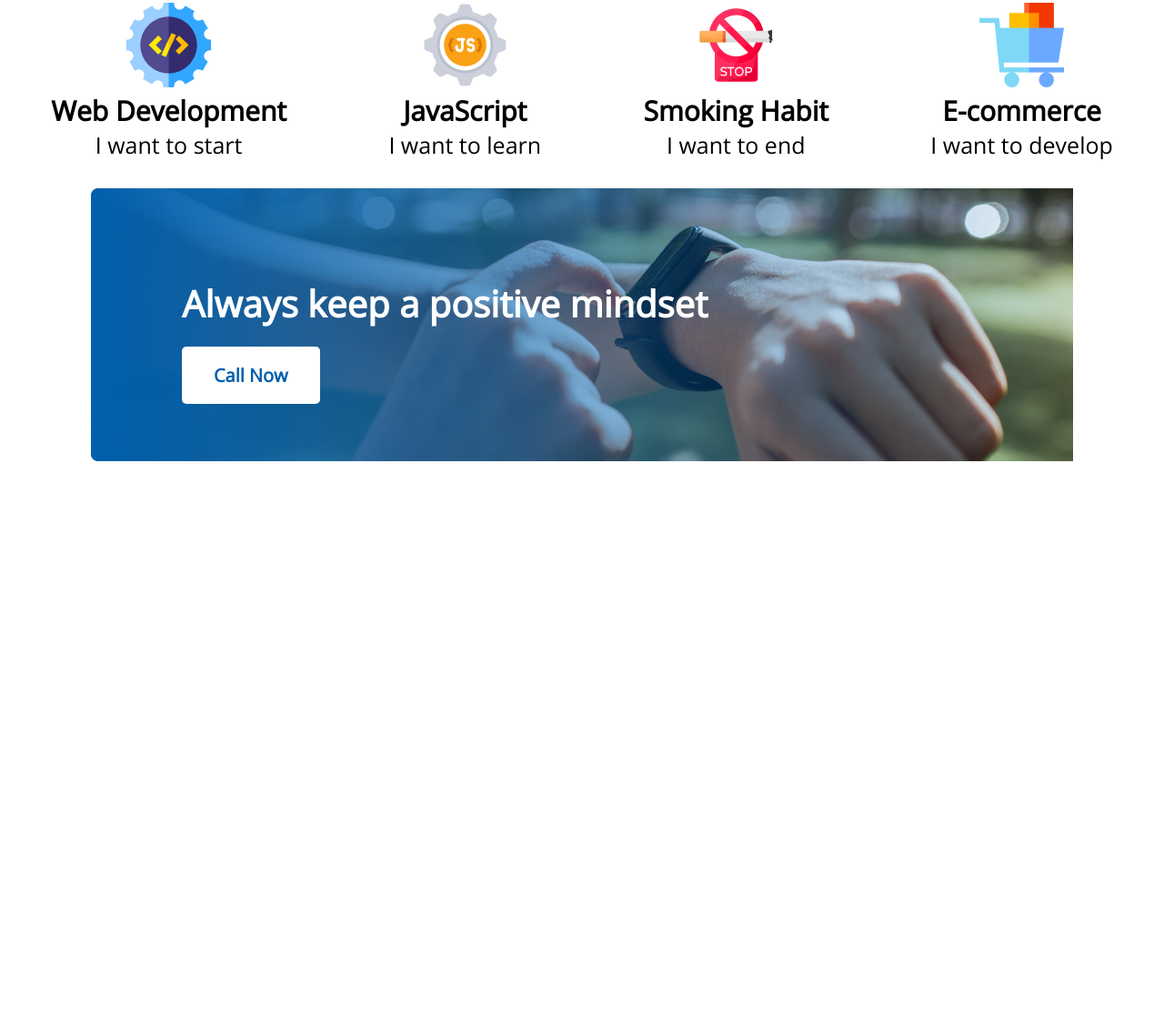
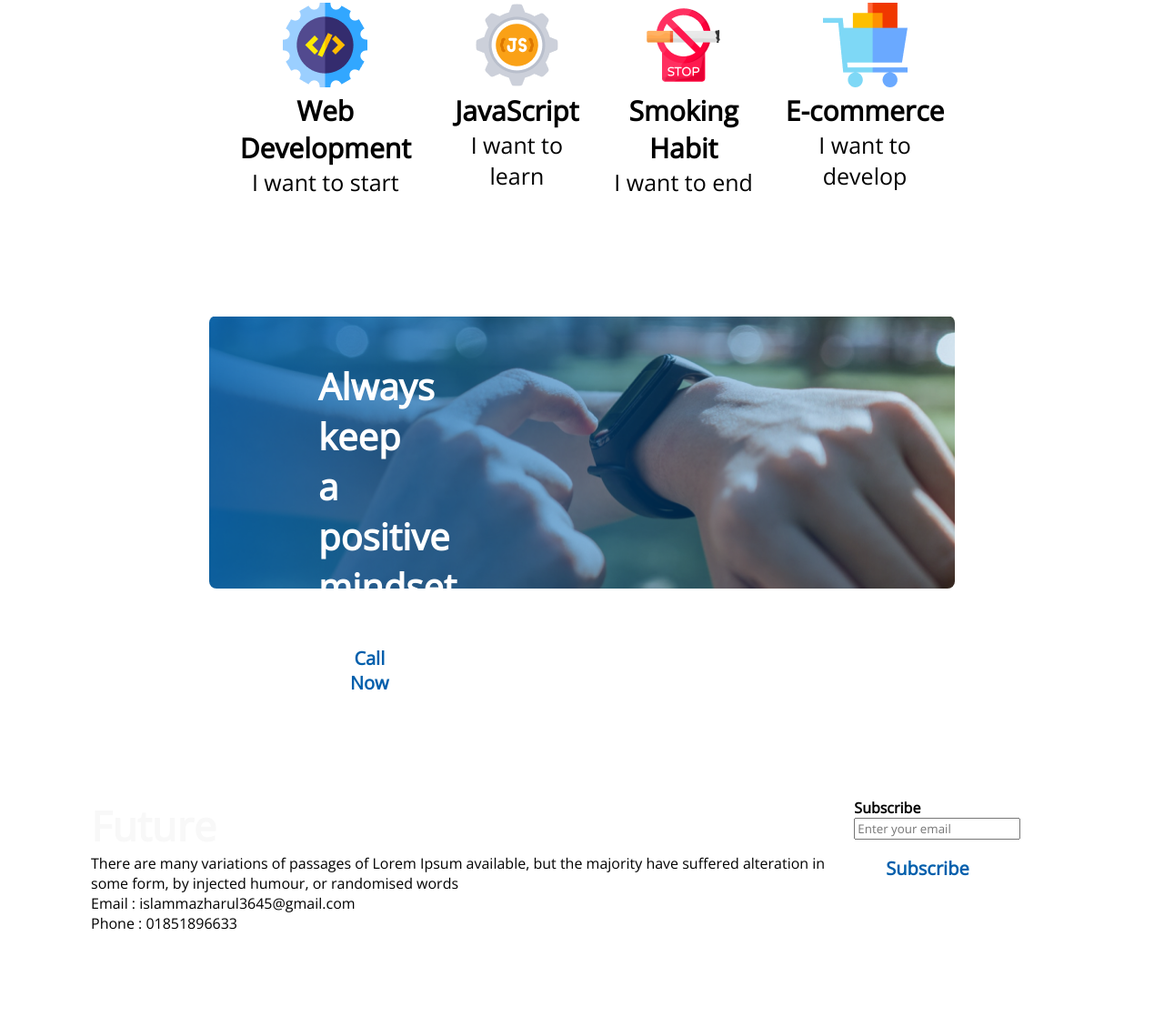
Before and after one commit to islammazharul/assignment-one, a plain HTML site: page index.html in a window 1280 px wide. Shown: the part 2464-3593 px from the top of the page at 91% size. Drawn offline with nearby package versions, Linux system fonts and the light colour scheme.

Commit message:
succecfully set gradient image

```diff
--- a/index.html
+++ b/index.html
@@ -75,7 +75,21 @@
     <!-- Main end -->
     <!-- footer start -->
     <footer class="footer">
-
+        <section class="contact">
+            <div class="contact-info">
+                <h3 class="contact-title">Future</h3>
+                <p class="contact-description">There are many variations of passages of Lorem Ipsum available, but the majority have suffered alteration in some form, by injected humour, or randomised words </p>
+                <p class="contact-description">Email : islammazharul3645@gmail.com</p>
+                <p class="contact-description">Phone : 01851896633</p>
+            </div>
+            <div class="contact-form">
+                 <h4 class="contact-form-subscribe">Subscribe</h4>
+                 <form action="">
+                    <input type="email" name="" id="" placeholder="Enter your email">
+                    <button class="btn-primary">Subscribe</button>
+                 </form>
+            </div>
+        </section>
     </footer>
 </body>
 </html>
--- a/styles/style.css
+++ b/styles/style.css
@@ -68,11 +68,11 @@
 .plan{
     text-align: center;
     margin-top: 130px;
-    margin-bottom: 50px;
 }
 .development{
     display: flex;
     justify-content: space-around;
+    margin: 50px 230px 130px;
 }
 .web-skill{
     text-align: center;
@@ -88,26 +88,35 @@
 .help-info{
     background-image: url('../images/gradient1.png'),url('../images/watch.png');
     justify-content: center;
-    background-repeat: no-repeat;
-    margin-top: 30px;
-    margin-bottom: 30px;
-    height: 100vh;
-    padding: 20px 100px;
-    margin-left: 100px;
-    margin-right: 100px;
+    background-repeat: no-repeat, no-repeat;
+
+    background-position: center;
+    background-size: cover;
+    height: 300px;
+    margin: 130px 230px 130px;
+    border-radius: 8px;
+
 
 }
 .help-info-item{
-    margin-top: 80px;
+    padding: 50px 120px;
+    margin-right: 700px;
+
 }
 .help-title{
-    margin-bottom: 20px;
     color: white;
     font-size: 40px;
     font-weight: 700;
-    margin-right: 100px;
+    margin-bottom: 20px;
 }
-.footer{
-    background-color: black;
-    margin-top: 130px;
+.contact{
+    display: flex;
+    justify-content: space-between;
+    padding: 100px;
+    /* background-color: black; */
 }
+.contact-title{
+    font-size: 45px;
+    font-weight: 700;
+    color: #F8F8F8;
+}
```
